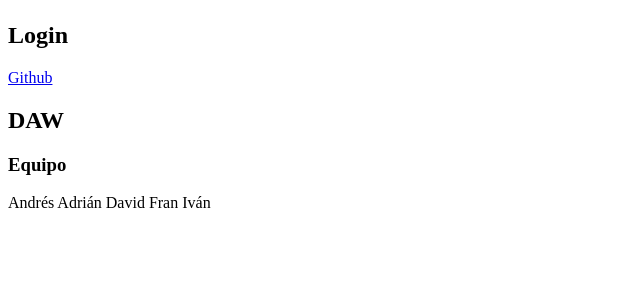
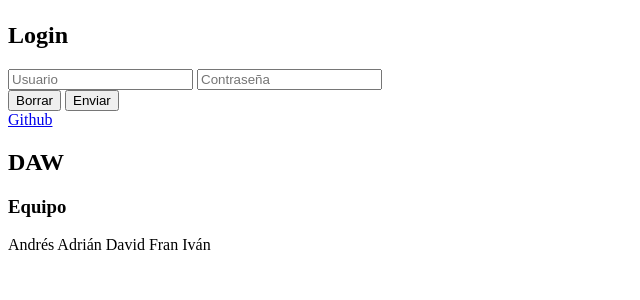
Before and after one commit to DreddSoft/Mailing_APP, a PHP site: page /login.php in a window 1280 px wide. Shown: the part 194-494 px from the top of the page, without its empty margins (0-640 px from the left). Run offline with PHP 8.4, Linux system fonts and the light colour scheme.

Commit message:
Actualización

```diff
--- a/login.php
+++ b/login.php
@@ -36,6 +36,16 @@
 
         <h2>Login</h2>
         <!-- Aquí va el formulario -->
+         <form action="service.php" method="post">
+            <input type="text" name="user" id="user" placeholder="Usuario" required>
+            <input type="password" name="pass" id="pass" placeholder="Contraseña" required>
+
+            <div class="btns">
+                <button type="reset">Borrar</button>
+                <button type="submit">Enviar</button>
+            </div>
+
+         </form>
 
     </main>
     <footer>
```
